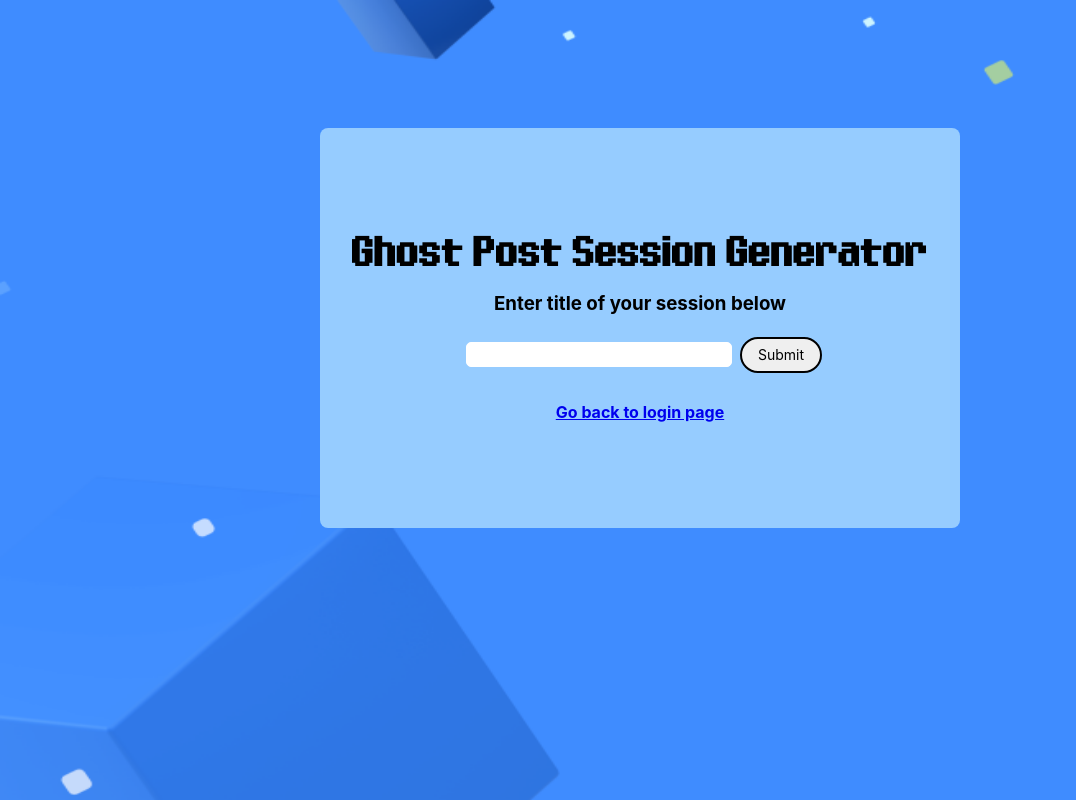
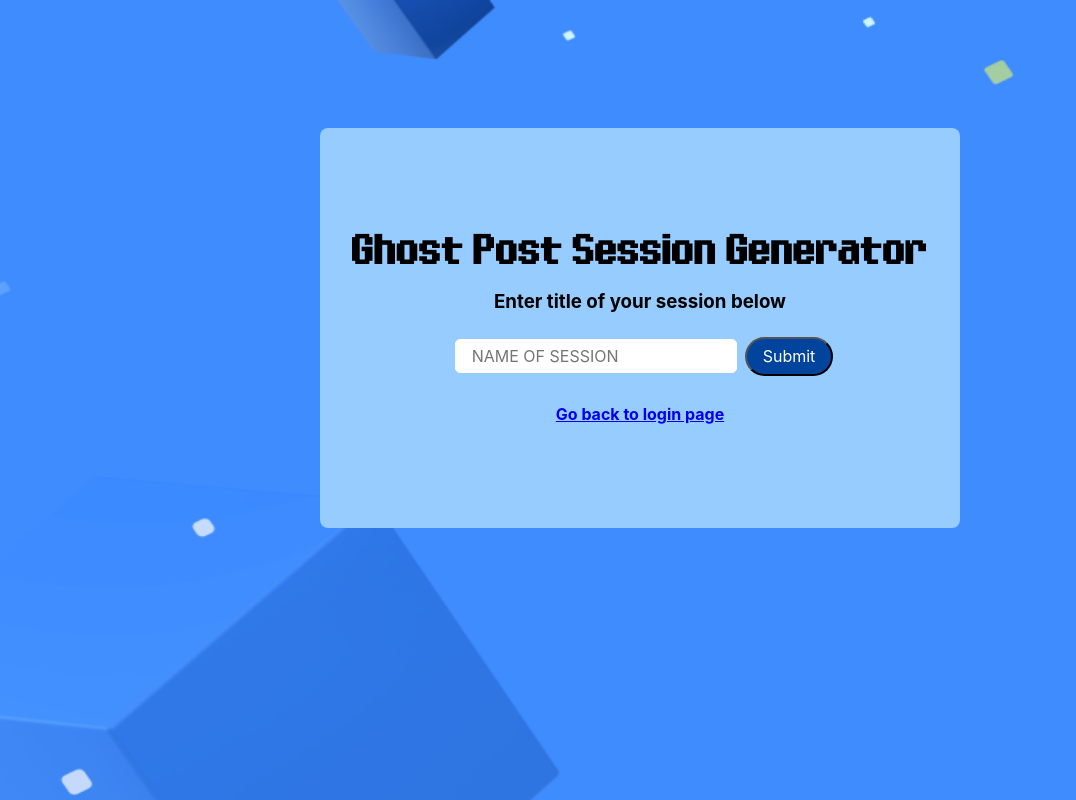
Before and after one commit to marideguia/ghost-post, a React (Create React App) app in the folder ghost-post-app/: page /CreateSession in a window 1280 px wide. Shown: the whole page, without its empty margins (0-1076 px from the left). Built offline with nearby package versions, Linux system fonts and the light colour scheme.

Commit message:
Updated styling and disabled input after submission

```diff
--- a/ghost-post-app/src/components/CreateSession.js
+++ b/ghost-post-app/src/components/CreateSession.js
@@ -10,6 +10,8 @@ function CreateSession() {
   const [text2, setText2] = useState("");
   const [text3, setText3] = useState("");
   const [show, setShow] = useState(false);
+  //React use state hook for disabling input box
+  const [disabled, setDisabled] = useState(false);
 
   //Random string generator to create session codes
   var add = ''
@@ -25,6 +27,7 @@ function CreateSession() {
     setText2("Your session code is " + add);
     setText3("Share this code with your audience")
     setShow(true);
+    setDisabled(!disabled);
 
   };
 
@@ -39,8 +42,8 @@ function CreateSession() {
     <div>
       {/*Form code for allowing user to enter Session Title*/}
     <form onSubmit={handleSubmit}>
-        <input className='pa2 ba b--dark-gray ma2' type="text" />
-        <button className='f6 grow no-underline br-pill ba bw1 ph3 pv2 mb2 dib black' type="submit">Submit</button>
+        <input className='pa3 ba b--dark-gray ma2' type="text" placeholder="Name of Session" disabled={disabled}/>
+        <button className='f5 grow no-underline br-pill ph3 pv2 mb2 dib white bg-dark-blue' type="submit">Submit</button>
       </form>
       <h2>{text}</h2>
       <h2 className='dark-blue'>{text2}</h2>
```
